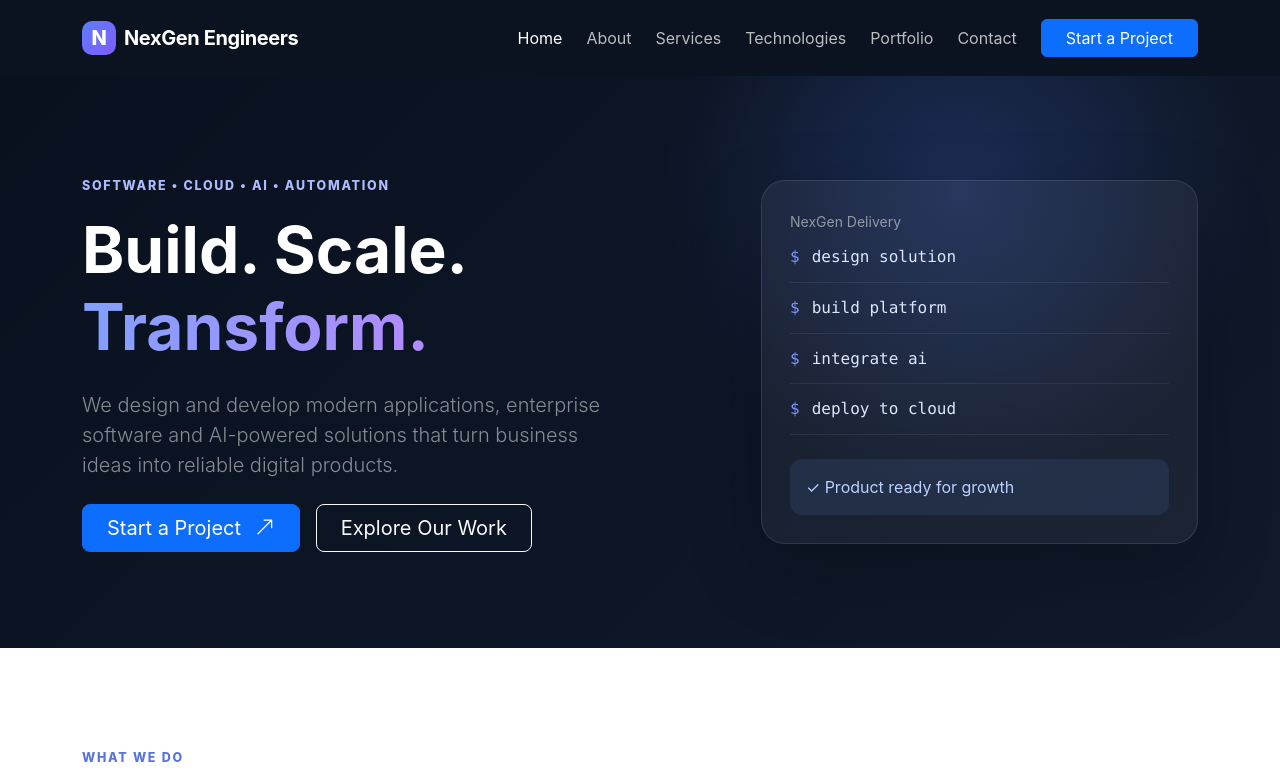
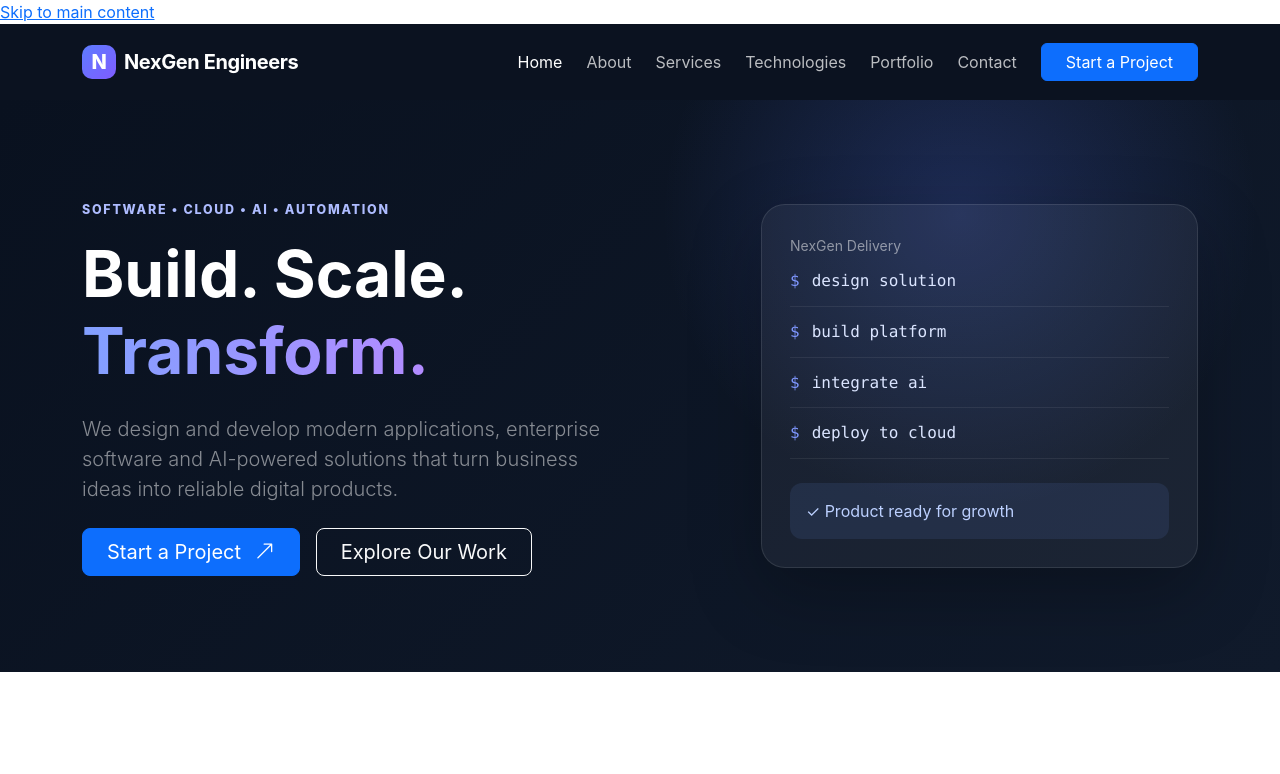
Before and after one commit to AmitKumarPrasad/nexgen-engineers-website, a React (Vite) app: page / in a window 1280 px wide. Shown: the top 774 px of the page. Built offline with nearby package versions, Linux system fonts and the light colour scheme.

Commit message:
a11y: add skip navigation target

```diff
--- a/src/App.jsx
+++ b/src/App.jsx
@@ -8,7 +8,9 @@ import Technologies from './pages/Technologies';
 import Portfolio from './pages/Portfolio';
 import Contact from './pages/Contact';
 
-function Layout({ children }) { return <><Navbar />{children}<Footer /></>; }
+function Layout({ children }) {
+  return <><a className="skip-link" href="#main-content">Skip to main content</a><Navbar /><main id="main-content">{children}</main><Footer /></>;
+}
 
 export default function App() {
   return <BrowserRouter><Layout><Routes>
```
